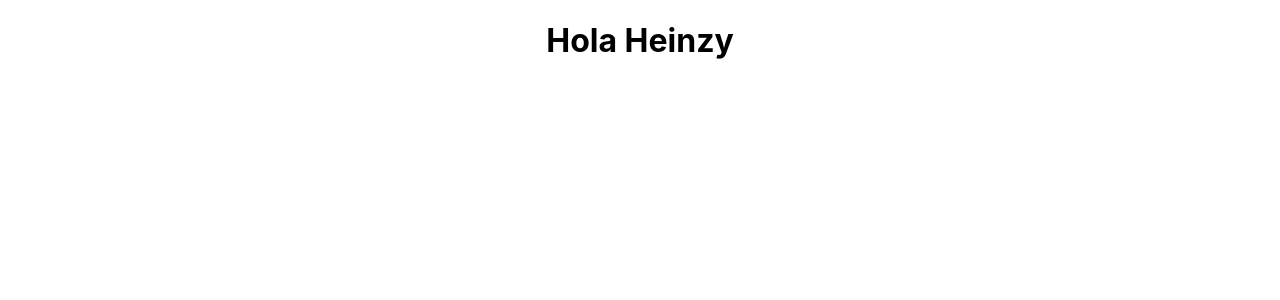
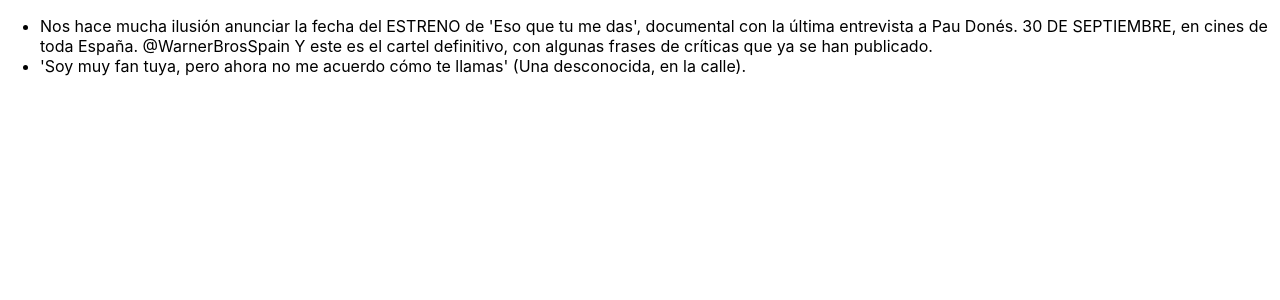
Before and after one commit to HeinzNaumann/Nodepop-React, a React (Create React App) app in the folder nodepop-react/: page / in a window 1280 px wide. Shown: the top 300 px of the page. Built offline with nearby package versions, Linux system fonts and the light colour scheme.

Commit message:
instalamos axios

```diff
--- a/nodepop-react/package.json
+++ b/nodepop-react/package.json
@@ -1,11 +1,12 @@
 {
-  "name":"nodepop-react",
+  "name": "nodepop-react",
   "version": "0.1.0",
   "private": true,
   "dependencies": {
     "@testing-library/jest-dom": "^5.14.1",
     "@testing-library/react": "^11.2.7",
     "@testing-library/user-event": "^12.8.3",
+    "axios": "^0.24.0",
     "react": "^17.0.2",
     "react-dom": "^17.0.2",
     "react-scripts": "4.0.3",
--- a/nodepop-react/src/App.css
+++ b/nodepop-react/src/App.css
@@ -1,38 +1,3 @@
 .App {
-  text-align: center;
+
 }
-
-.App-logo {
-  height: 40vmin;
-  pointer-events: none;
-}
-
-@media (prefers-reduced-motion: no-preference) {
-  .App-logo {
-    animation: App-logo-spin infinite 20s linear;
-  }
-}
-
-.App-header {
-  background-color: #282c34;
-  min-height: 100vh;
-  display: flex;
-  flex-direction: column;
-  align-items: center;
-  justify-content: center;
-  font-size: calc(10px + 2vmin);
-  color: white;
-}
-
-.App-link {
-  color: #61dafb;
-}
-
-@keyframes App-logo-spin {
-  from {
-    transform: rotate(0deg);
-  }
-  to {
-    transform: rotate(360deg);
-  }
-}
--- a/nodepop-react/src/App.js
+++ b/nodepop-react/src/App.js
@@ -1,13 +1,11 @@
-
-import './App.css';
-
+import "./App.css";
+import PaginaAnuncios from "./components/anuncios/PaginaAnuncios";
 
 function App() {
   return (
-    <div className="App">
-     <h1> Hola Heinzy</h1>
+    <div className='App'>
+      <PaginaAnuncios />
     </div>
-
   );
 }
 
--- /dev/null
+++ b/nodepop-react/src/components/anuncios/PaginaAnuncios.js
@@ -0,0 +1,30 @@
+const anuncios = [
+  {
+    content:
+      "Nos hace mucha ilusión anunciar la fecha del ESTRENO de 'Eso que tu me das', documental con la última entrevista a Pau Donés. 30 DE SEPTIEMBRE, en cines de toda España. @WarnerBrosSpain Y este es el cartel definitivo, con algunas frases de críticas que ya se han publicado.",
+    userId: 1,
+    updatedAt: "2021-03-15T18:23:57.579Z",
+    id: 1,
+  },
+  {
+    content:
+      "'Soy muy fan tuya, pero ahora no me acuerdo cómo te llamas' (Una desconocida, en la calle).",
+    userId: 1,
+    updatedAt: "2021-03-15T18:24:56.773Z",
+    id: 2,
+  },
+];
+
+function PaginaAnuncios() {
+  return (
+    <div className='paginaAnuncios'>
+      <ul>
+        {anuncios.map(anuncio => (
+          <li key={anuncio.id}>{anuncio.content}</li>
+        ))}
+      </ul>
+    </div>
+  );
+}
+
+export default PaginaAnuncios;
--- a/nodepop-react/src/index.js
+++ b/nodepop-react/src/index.js
@@ -2,17 +2,10 @@
 import ReactDOM from 'react-dom';
 import './index.css';
 import App from './App';
-import reportWebVitals from './reportWebVitals';
 
 ReactDOM.render(
   <React.StrictMode>
     <App />
-
   </React.StrictMode>,
   document.getElementById('root')
 );
-
-// If you want to start measuring performance in your app, pass a function
-// to log results (for example: reportWebVitals(console.log))
-// or send to an analytics endpoint. Learn more: https://bit.ly/CRA-vitals
-reportWebVitals();
--- a/nodepop-react/src/reportWebVitals.js
+++ /dev/null
@@ -1,13 +0,0 @@
-const reportWebVitals = onPerfEntry => {
-  if (onPerfEntry && onPerfEntry instanceof Function) {
-    import('web-vitals').then(({ getCLS, getFID, getFCP, getLCP, getTTFB }) => {
-      getCLS(onPerfEntry);
-      getFID(onPerfEntry);
-      getFCP(onPerfEntry);
-      getLCP(onPerfEntry);
-      getTTFB(onPerfEntry);
-    });
-  }
-};
-
-export default reportWebVitals;
```
Also changed, not shown: nodepop-react/src/logo.svg (deleted), 1 other file (tests, documents, lock files or other folders).
